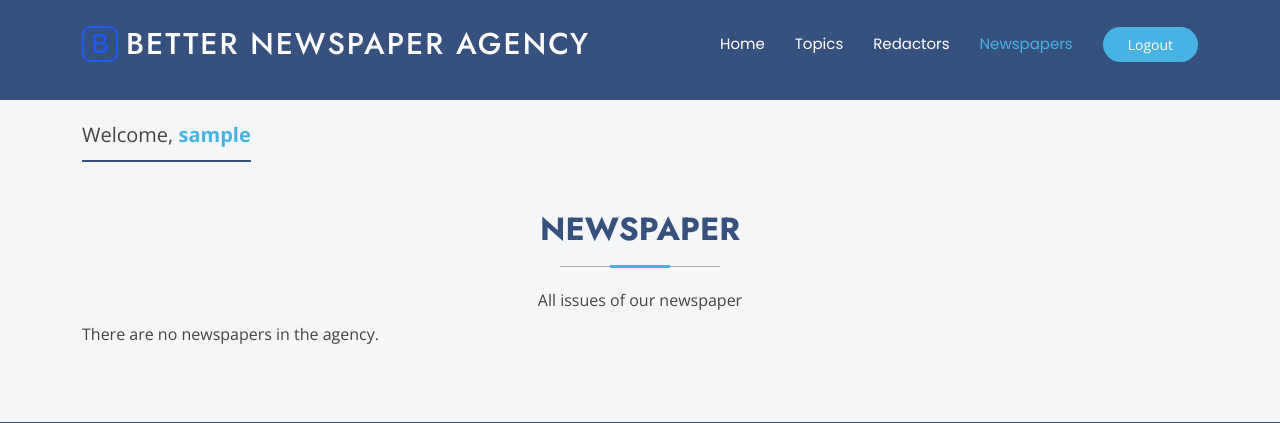
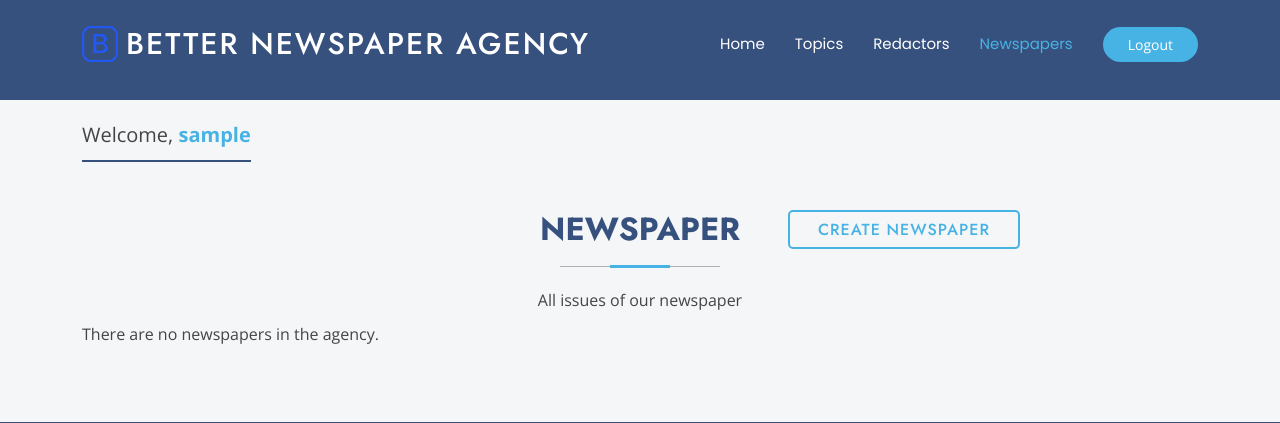
Before and after one commit to omnigun/newspaper-agency, a Django app: page /newspapers/ in a window 1280 px wide. Shown: the top 423 px of the page. Run offline with Django 5.2, Linux system fonts and the light colour scheme; the visitor is signed in with stand-in values (Sample User, id 1); data that the repository does not hold is empty; some libraries are stand-ins or nearby versions.

Commit message:
added links to create newspaper page

```diff
--- a/templates/newspaper/newspaper_list.html
+++ b/templates/newspaper/newspaper_list.html
@@ -6,7 +6,14 @@
       {% include "includes/breadcrumbs.html" %}
       <!-- Section Title -->
       <div class="container section-title aos-init aos-animate" data-aos="fade-up">
-        <h2 class="mt-5">Newspaper</h2>
+        <h2 class="mt-5">
+          <span>Newspaper</span>
+          <span class="px-5 about container-form-link position-absolute">
+            <a href="{% url 'newspaper:newspaper-create' %}" class="read-more">
+              <span>Create Newspaper</span>
+            </a>
+          </span>
+          </h2>
         <p>All issues of our newspaper</p>
       </div><!-- End Section Title -->
 
```
